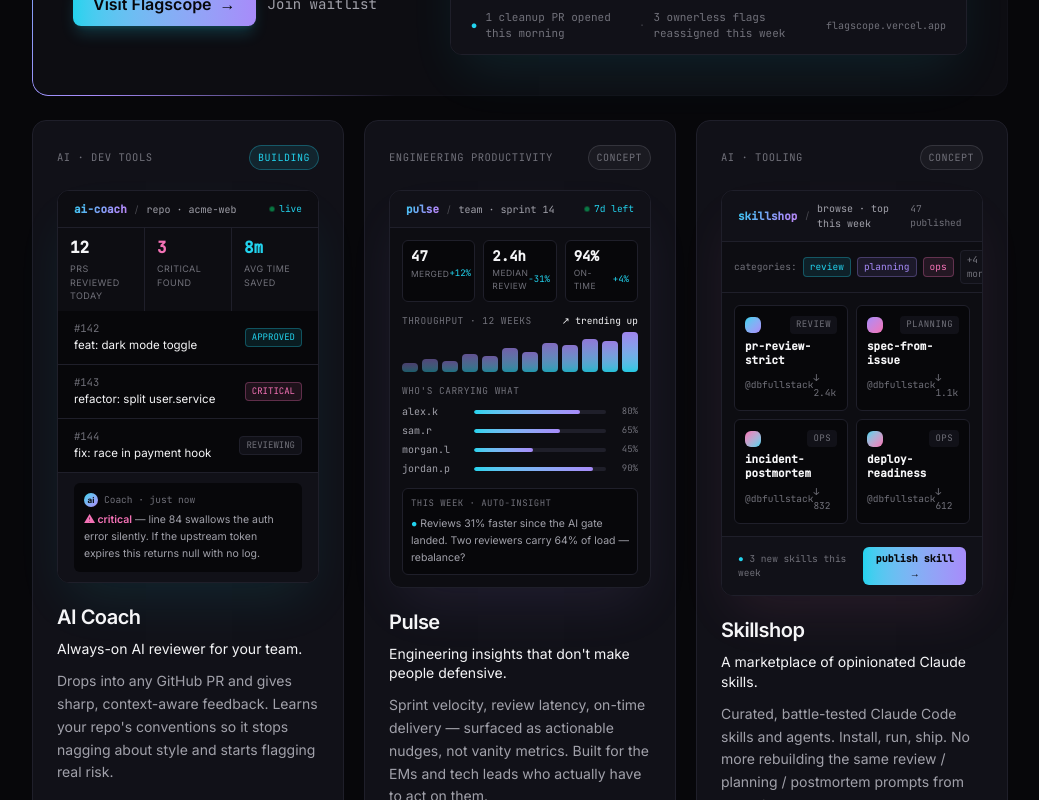
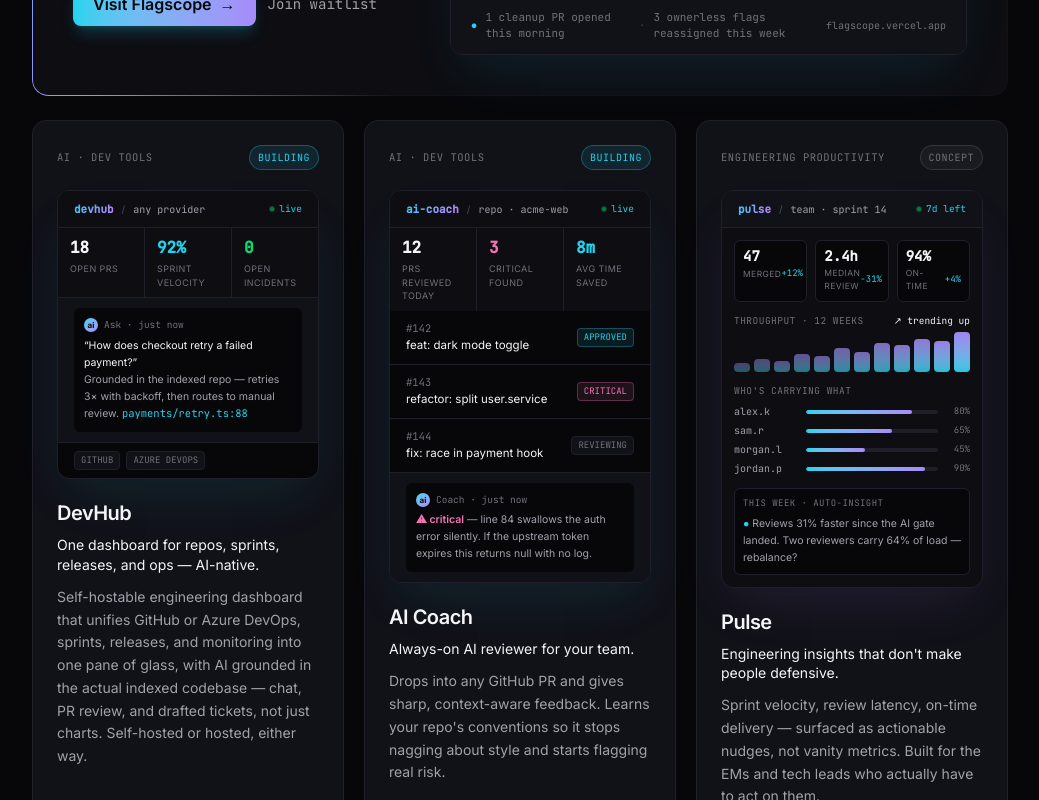
Before and after one commit to dbfullstack/davidbiton-portfolio, a Next.js app: page / in a window 1280 px wide. Shown: the part 5100-5900 px from the top of the page, without its empty margins (120-1159 px from the left). Built offline with nearby package versions, Linux system fonts and the light colour scheme.

Commit message:
feat: add DevHub to products showcase
AI-native engineering dashboard, currently in active development.

```diff
--- a/components/Products.tsx
+++ b/components/Products.tsx
@@ -2,6 +2,7 @@
 import InsightsMock from "./mockups/InsightsMock";
 import MarketplaceMock from "./mockups/MarketplaceMock";
 import FlagscopeFeatureMock from "./mockups/FlagscopeFeatureMock";
+import DevHubMock from "./mockups/DevHubMock";
 
 type Product = {
   codename: string;
@@ -14,6 +15,15 @@
 };
 
 const upcoming: Product[] = [
+  {
+    codename: "DevHub",
+    tagline: "One dashboard for repos, sprints, releases, and ops — AI-native.",
+    description:
+      "Self-hostable engineering dashboard that unifies GitHub or Azure DevOps, sprints, releases, and monitoring into one pane of glass, with AI grounded in the actual indexed codebase — chat, PR review, and drafted tickets, not just charts. Self-hosted or hosted, either way.",
+    status: "Building",
+    category: "AI · dev tools",
+    Mock: DevHubMock,
+  },
   {
     codename: "AI Coach",
     tagline: "Always-on AI reviewer for your team.",
--- /dev/null
+++ b/components/mockups/DevHubMock.tsx
@@ -0,0 +1,61 @@
+export default function DevHubMock() {
+  return (
+    <div className="rounded-xl border border-border bg-bg overflow-hidden shadow-2xl shadow-accent/10">
+      <div className="flex items-center justify-between px-4 py-2.5 border-b border-border bg-bg-elevated">
+        <div className="flex items-center gap-2">
+          <span className="font-mono text-[11px] font-bold gradient-text">devhub</span>
+          <span className="text-text-muted/60 text-[10px]">/</span>
+          <span className="font-mono text-[10px] text-text-secondary">any provider</span>
+        </div>
+        <span className="font-mono text-[9.5px] text-accent flex items-center gap-1">
+          <span className="h-1.5 w-1.5 rounded-full bg-green-400 pulse-dot" />
+          live
+        </span>
+      </div>
+
+      <div className="grid grid-cols-3 gap-px bg-border">
+        {[
+          { v: "18", l: "open PRs", c: "text-text-primary" },
+          { v: "92%", l: "sprint velocity", c: "text-accent" },
+          { v: "0", l: "open incidents", c: "text-green-400" },
+        ].map((s) => (
+          <div key={s.l} className="bg-bg-elevated px-3 py-2">
+            <div className={`font-mono text-base font-semibold ${s.c}`}>{s.v}</div>
+            <div className="text-[9px] uppercase tracking-wider text-text-muted mt-0.5">
+              {s.l}
+            </div>
+          </div>
+        ))}
+      </div>
+
+      <div className="px-4 py-2.5 border-t border-border bg-surface">
+        <div className="rounded-md bg-bg p-2.5">
+          <div className="flex items-center gap-1.5 mb-1">
+            <span className="h-3.5 w-3.5 rounded-full bg-gradient-to-br from-accent to-accent-2 flex items-center justify-center text-bg text-[8px] font-bold">
+              ai
+            </span>
+            <span className="font-mono text-[9.5px] text-text-muted">Ask · just now</span>
+          </div>
+          <div className="text-[10.5px] text-text-secondary leading-relaxed">
+            <span className="text-text-primary">&ldquo;How does checkout retry a failed payment?&rdquo;</span>
+            <br />
+            Grounded in the indexed repo — retries 3× with backoff, then
+            routes to manual review.{" "}
+            <span className="font-mono text-accent">payments/retry.ts:88</span>
+          </div>
+        </div>
+      </div>
+
+      <div className="px-4 py-2 border-t border-border flex items-center gap-1.5 flex-wrap">
+        {["GitHub", "Azure DevOps"].map((p) => (
+          <span
+            key={p}
+            className="font-mono text-[9px] px-1.5 py-0.5 rounded bg-surface text-text-muted border border-border uppercase"
+          >
+            {p}
+          </span>
+        ))}
+      </div>
+    </div>
+  );
+}
--- a/package.json
+++ b/package.json
@@ -20,5 +20,8 @@
     "@types/react-dom": "^19",
     "tailwindcss": "^4.0.0",
     "typescript": "^5"
+  },
+  "allowScripts": {
+    "sharp@0.34.5": true
   }
 }
```
